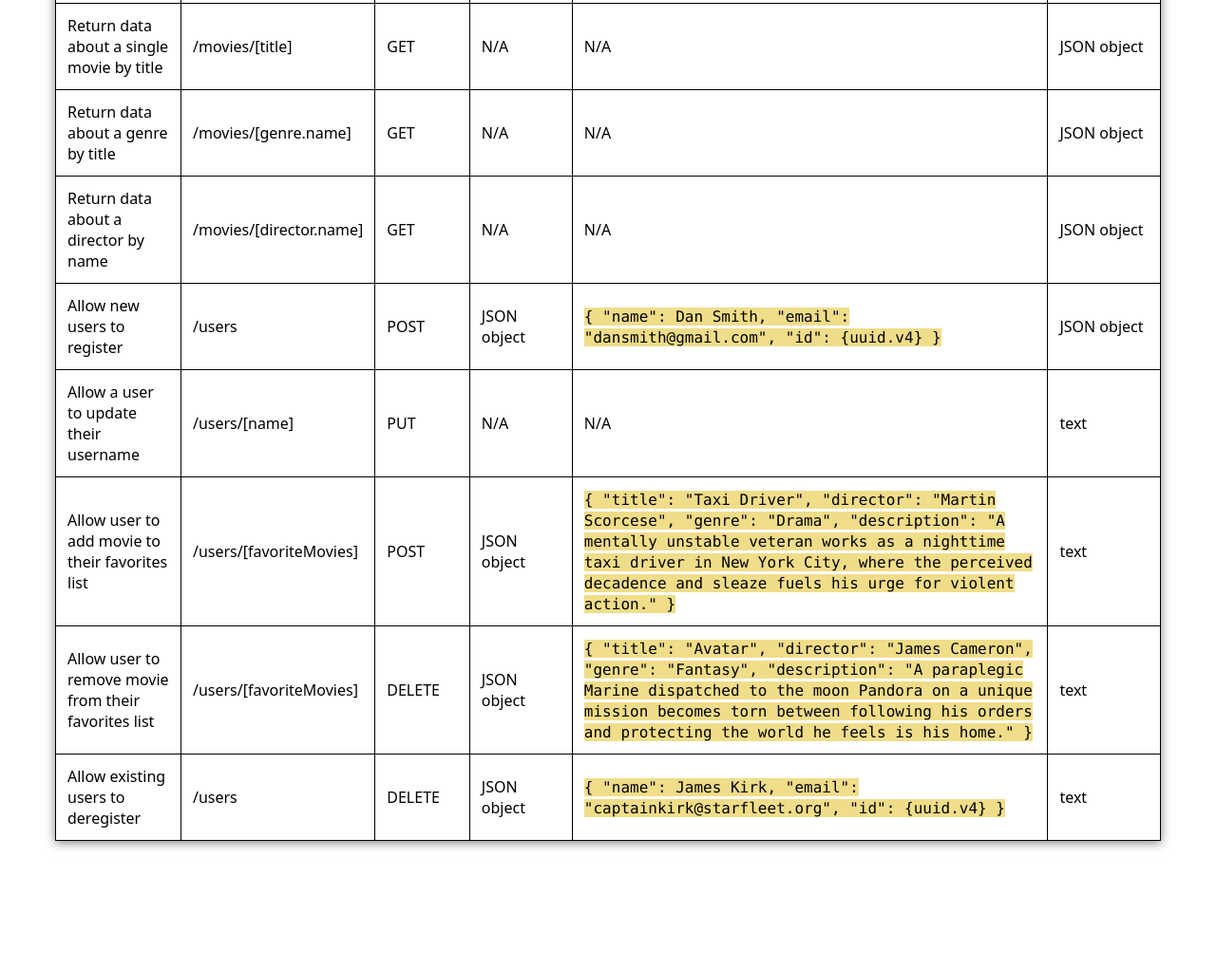
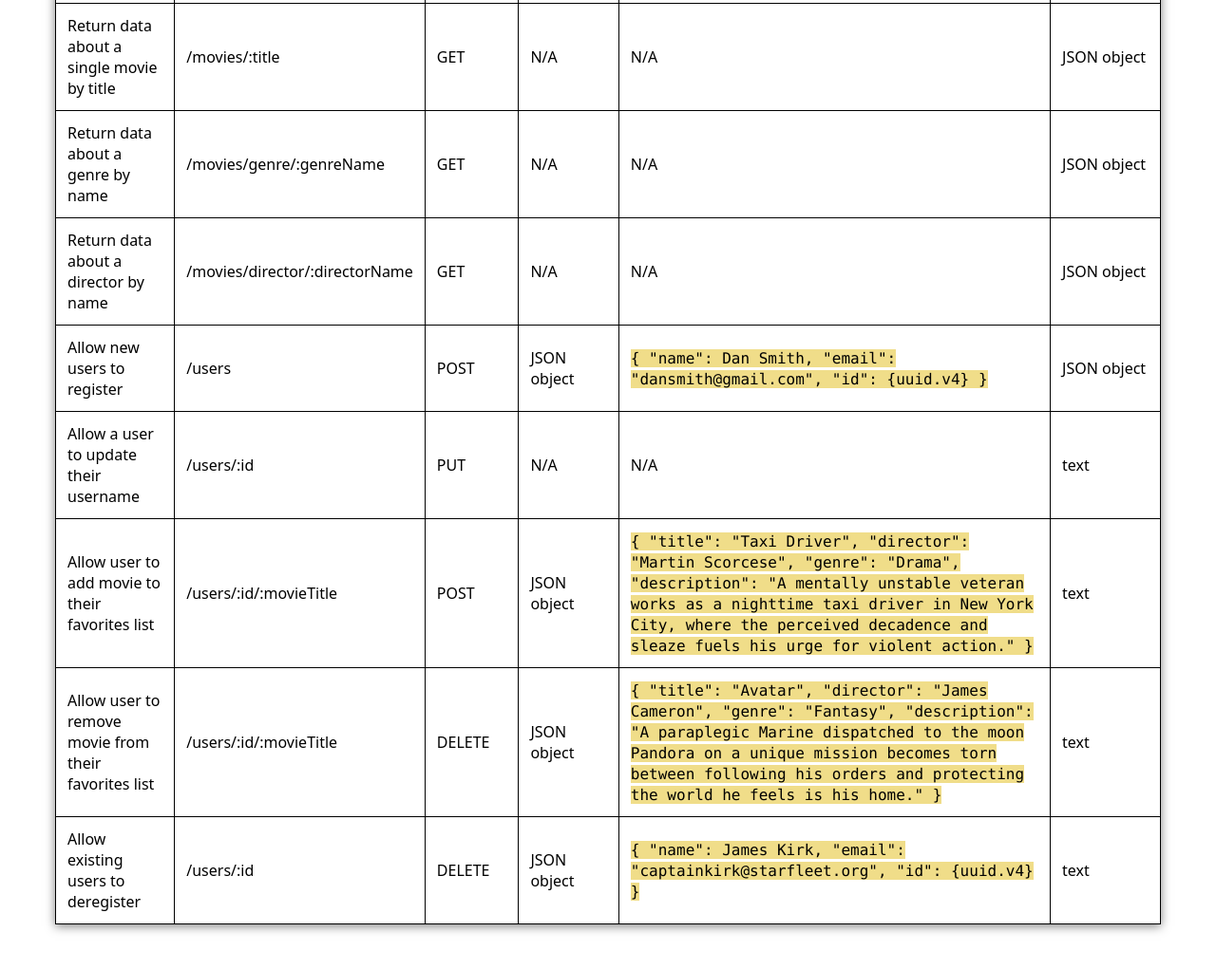
Before and after one commit to elicost/movie_api, a website: page public/documentation.html in a window 1280 px wide. Shown: the part 339-1360 px from the top of the page at 95% size. Before the commit the page ends 1283 px from the top, so only its background shows below. Drawn offline with Linux system fonts and the light colour scheme.

Commit message:
Correct endpoint params in documentation

```diff
--- a/public/documentation.html
+++ b/public/documentation.html
@@ -33,15 +33,15 @@
 		</tr>
 		<tr>
 			<td>Return data about a single movie by title</td>
-			<td>/movies/[title]</td>
+			<td>/movies/:title</td>
 			<td>GET</td>
 			<td>N/A</td>
 			<td>N/A</td>
 			<td>JSON object</td>
 		</tr>
 		<tr>
-			<td>Return data about a genre by title</td>
-			<td>/movies/[genre.name]</td>
+			<td>Return data about a genre by name</td>
+			<td>/movies/genre/:genreName</td>
 			<td>GET</td>
 			<td>N/A</td>
 			<td>N/A</td>
@@ -49,7 +49,7 @@
 		</tr>
 		<tr>
 			<td>Return data about a director by name</td>
-			<td>/movies/[director.name]</td>
+			<td>/movies/director/:directorName</td>
 			<td>GET</td>
 			<td>N/A</td>
 			<td>N/A</td>
@@ -65,7 +65,7 @@
 		</tr>
 		<tr>
 			<td>Allow a user to update their username</td>
-			<td>/users/[name]</td>
+			<td>/users/:id</td>
 			<td>PUT</td>
 			<td>N/A</td>
 			<td>N/A</td>
@@ -73,7 +73,7 @@
 		</tr>
 		<tr>
 			<td>Allow user to add movie to their favorites list</td>
-			<td>/users/[favoriteMovies]</td>
+			<td>/users/:id/:movieTitle</td>
 			<td>POST</td>
 			<td>JSON object</td>
 			<td><code>{ "title": "Taxi Driver", "director": "Martin Scorcese", "genre": "Drama", "description": "A mentally unstable veteran works as a nighttime taxi driver in New York City, where the perceived decadence and sleaze fuels his urge for violent action." }</code></td>
@@ -81,7 +81,7 @@
 		</tr>
 		<tr>
 			<td>Allow user to remove movie from their favorites list</td>
-			<td>/users/[favoriteMovies]</td>
+			<td>/users/:id/:movieTitle</td>
 			<td>DELETE</td>
 			<td>JSON object</td>
 			<td><code>{ "title": "Avatar", "director": "James Cameron", "genre": "Fantasy", "description": "A paraplegic Marine dispatched to the moon Pandora on a unique mission becomes torn between following his orders and protecting the world he feels is his home." }</code></td>
@@ -89,7 +89,7 @@
 		</tr>
 		<tr>
 			<td>Allow existing users to deregister</td>
-			<td>/users</td>
+			<td>/users/:id</td>
 			<td>DELETE</td>
 			<td>JSON object</td>
 			<td><code>{ "name": James Kirk, "email": "captainkirk@starfleet.org", "id": {uuid.v4} }</code></td>
```
